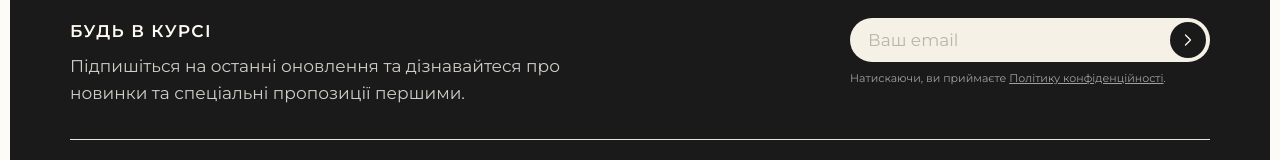
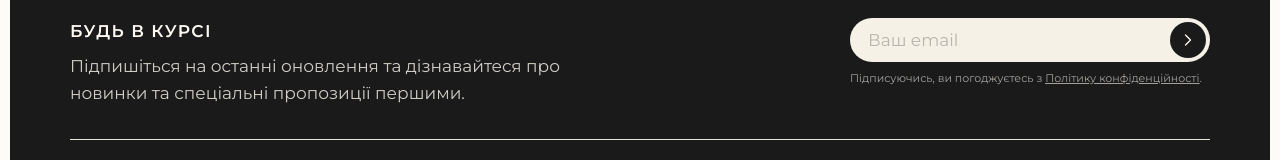
Before and after one commit to Ruslan-Opanasiuk/aquaculture, a React (Vite) app: page / in a window 1280 px wide. Shown: the part 6208-6368 px from the top of the page. Built offline with nearby package versions, Linux system fonts and the light colour scheme; a web font is replaced by a local one.

Commit message:
refactor: consent notice — підписуючись, ви погоджуєтесь з Політикою

```diff
--- a/src/components/Footer.jsx
+++ b/src/components/Footer.jsx
@@ -160,7 +160,7 @@ export default function Footer() {
               )}
               {status !== "success" && (
                 <p className="text-brand-beige-60 text-[11px] mt-[8px] leading-[1.5]">
-                  Натискаючи, ви приймаєте{" "}
+                  Підписуючись, ви погоджуєтесь з{" "}
                   <a
                     href="/privacy"
                     className="underline hover:text-brand-beige-80 transition-colors"
```
